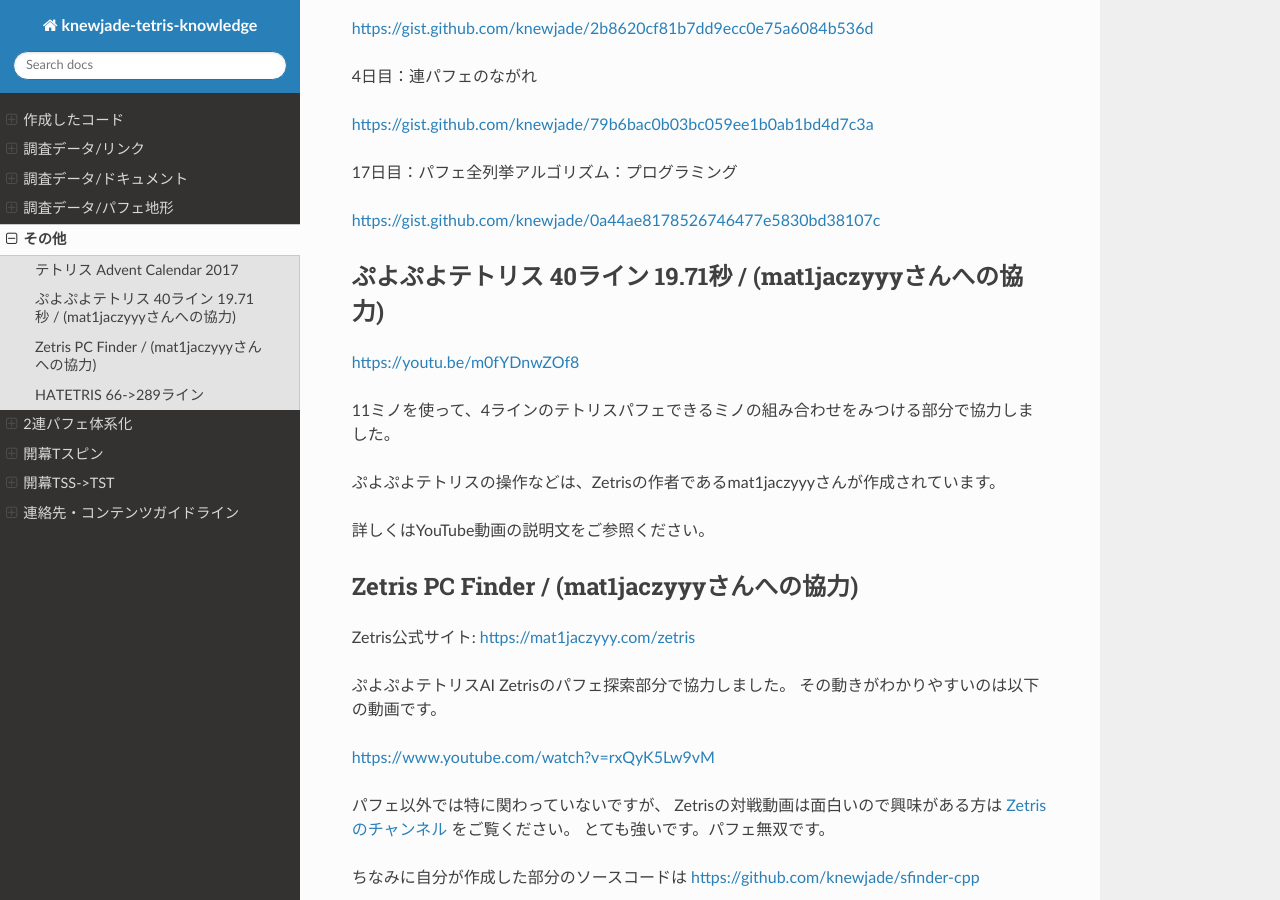
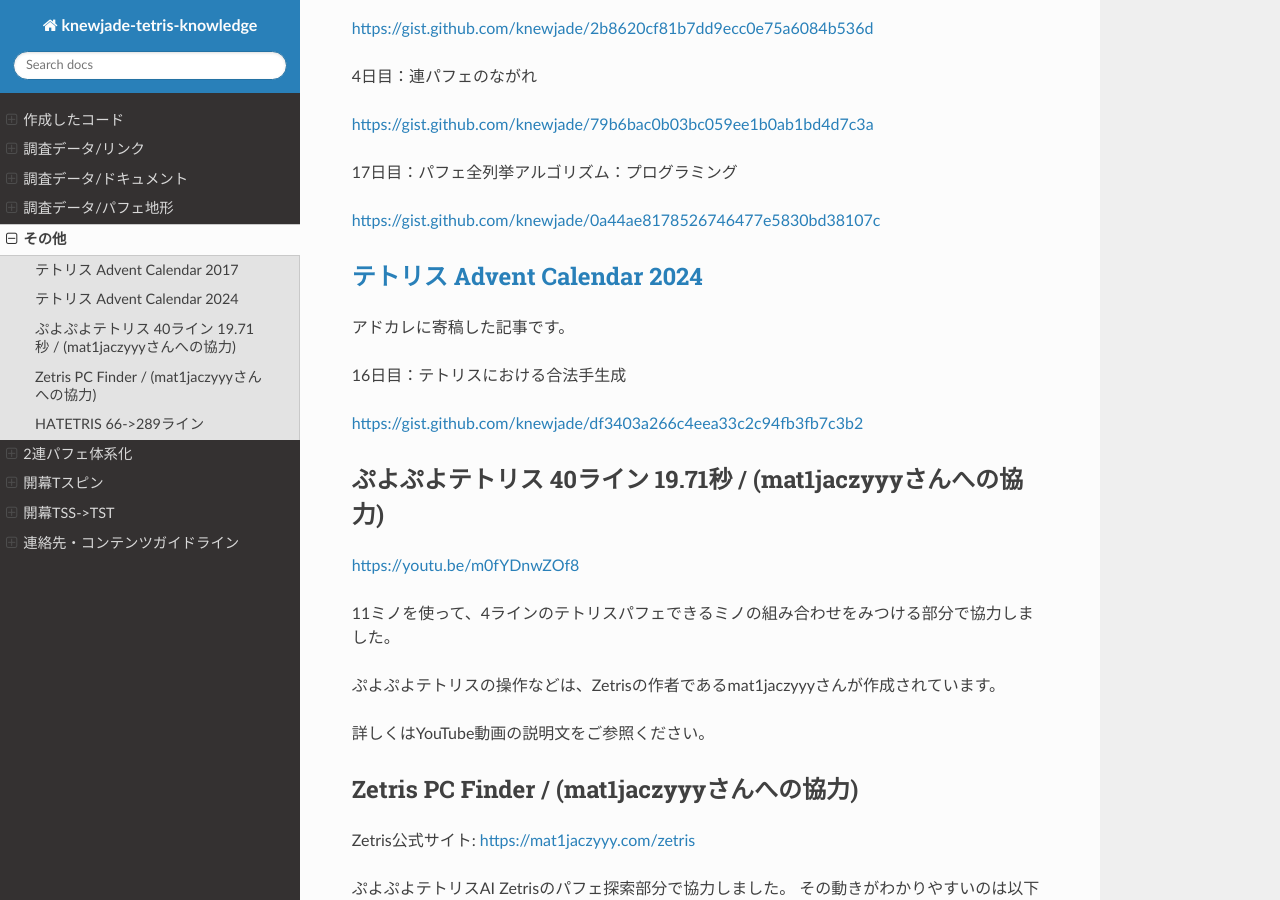
Before and after one commit to knewjade/tetris-knowledge-sphinx, a Sphinx documentation site: the page built from source/other.rst, in a window 1280 px wide and 900 px high, scrolled down 306 px. Built offline with Sphinx 7.4.7 and the Read the Docs theme 3.1.0, drawn with Linux system fonts in a browser that asks for light colours.

Commit message:
Add a link to advent calendar 2024

```diff
--- a/source/other.rst
+++ b/source/other.rst
@@ -18,6 +18,16 @@ https://gist.github.com/knewjade/79b6bac0b03bc059ee1b0ab1bd4d7c3a
 17日目：パフェ全列挙アルゴリズム：プログラミング
 
 https://gist.github.com/knewjade/0a44ae8178526746477e5830bd38107c
+
+
+`テトリス Advent Calendar 2024 <https://adventar.org/calendars/9931>`_
+=========================================================================
+
+アドカレに寄稿した記事です。
+
+16日目：テトリスにおける合法手生成
+
+https://gist.github.com/knewjade/df3403a266c4eea33c2c94fb3fb7c3b2
 
 
 ぷよぷよテトリス 40ライン 19.71秒 / (mat1jaczyyyさんへの協力)
```
